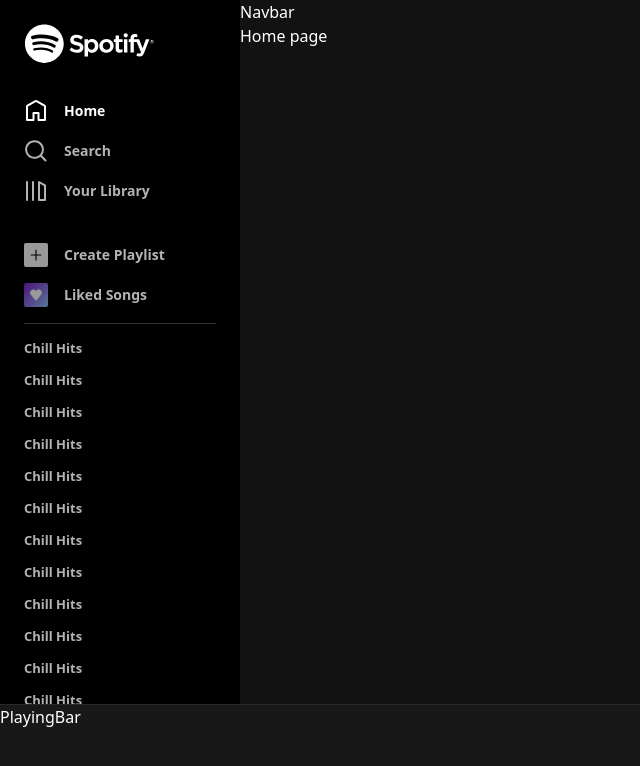
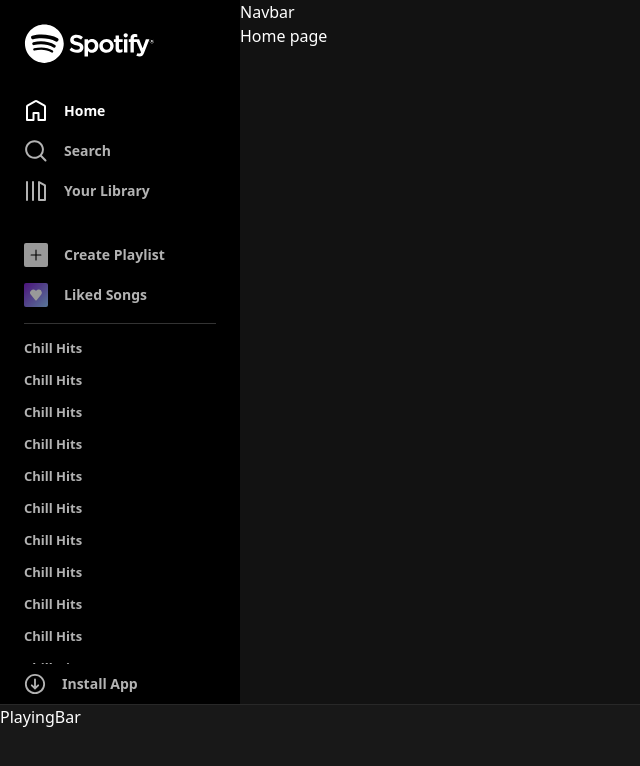
Before and after one commit to Sabuhi0/react-tailwind-spotify-clone, a React (Vite) app: page / in a window 1280 px wide. Shown: the top 766 px of the page, without its empty margins (0-640 px from the left). Built offline with nearby package versions, Linux system fonts and the light colour scheme.

Commit message:
Update Sidebar component

```diff
--- a/src/components/Sidebar.jsx
+++ b/src/components/Sidebar.jsx
@@ -1,6 +1,7 @@
 import React from 'react'
 import Logo from '../../src/assets/icons/logo.svg'
 import { Icon } from '../assets/Icons';
+import DownloadApp from './Sidebar/DownloadApp';
 import Menu from './Sidebar/Menu';
 import Playlists from './Sidebar/Playlists';
 
@@ -32,6 +33,7 @@
         </ul>
       </nav>
       <Playlists />
+      <DownloadApp />
     </aside>
   )
 }
```
